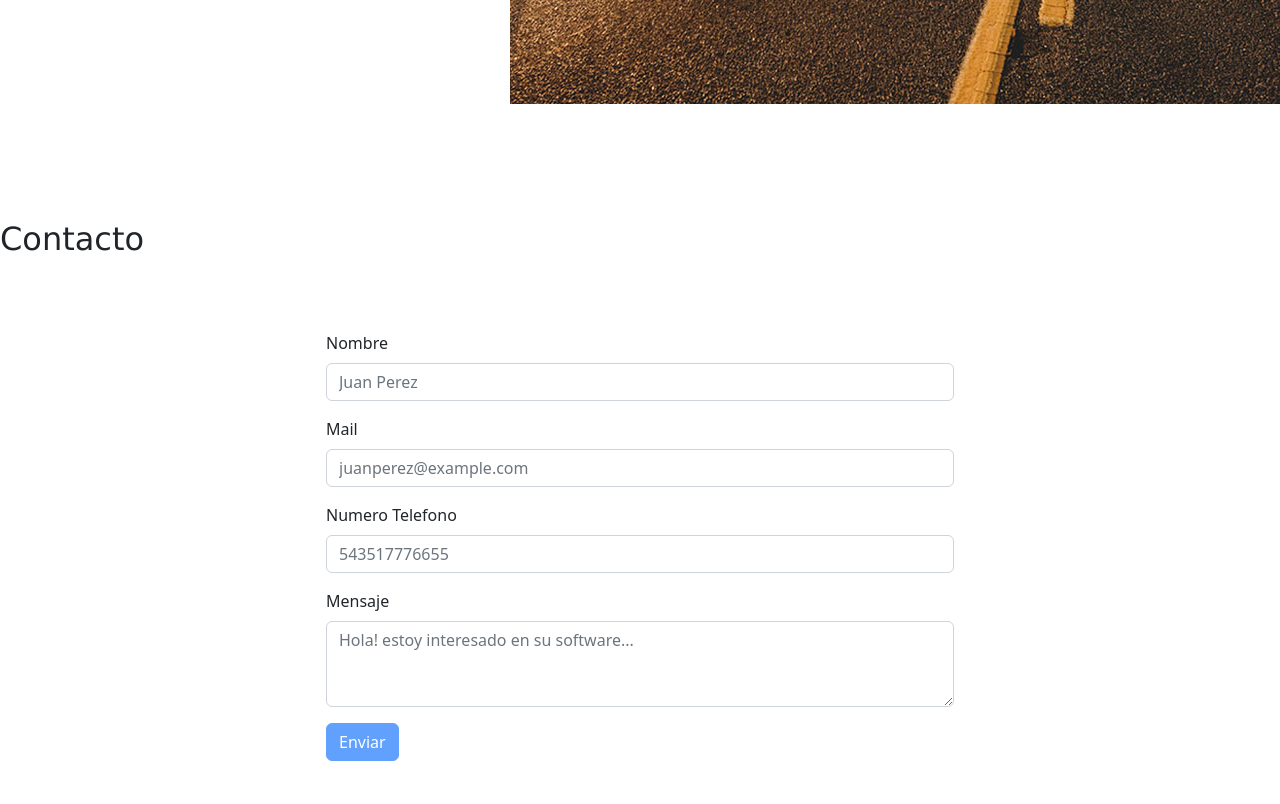
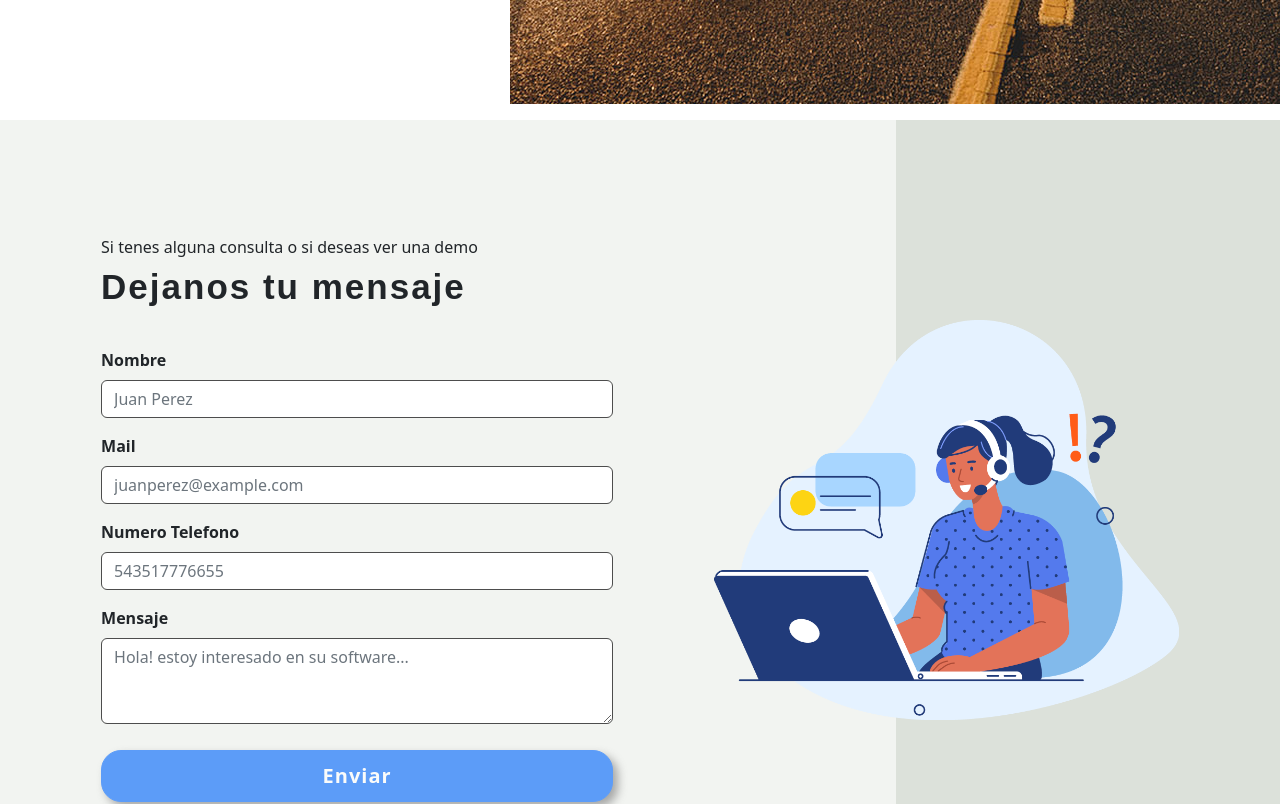
Before and after one commit to cdoller/turnero-front, a React (Create React App) app: page / in a window 1280 px wide. Shown: the part 2280-3084 px from the top of the page. Built offline with nearby package versions, Linux system fonts and the light colour scheme.

Commit message:
estilo de formulario listo, falta agregar responsive

```diff
--- a/src/assets/css/Contacto.css
+++ b/src/assets/css/Contacto.css
@@ -1,10 +1,35 @@
 .seccion-contacto{
     display: flex;
-    justify-content: center;
+    justify-content: space-evenly;
     align-items: center;
-    height: 70vh;
+    height: 100vh;
+    background-color: #F2F4F1;
+    box-sizing: border-box;
 }
 
-h2{
-    margin-top: 100px;
+.imagen-formulario{
+    height: 50vh;
 }
+
+.backgroundBox {
+    width: 30%;
+    height: 100%;
+    background-color: #DCE1DA;
+}
+
+.titulo-formulario{
+    padding-bottom: 30px;
+    margin-bottom: 10px;
+    font-family: Arial, Helvetica, sans-serif;
+    font-weight: 600;
+    letter-spacing: 2px;
+    font-size: 35px;
+}
+
+.subtitulo-formulario{
+    font-size: 16px;
+}
+
+.form-control{
+    border-color: rgb(77, 77, 77);
+}
--- a/src/assets/css/FormBootstrap.css
+++ b/src/assets/css/FormBootstrap.css
@@ -8,14 +8,33 @@
 .mensajeCorrecto h4, .mensajeError h4{
     margin: 0;
     padding-left: 10px;
+    font-size: 15px;
 }
 
 .mensajeCorrecto .iconoCheck{
     color: green;
-    font-size: 30px;
+    font-size: 20px;
 }
 
 .mensajeError .iconoWrong{
     color: red;
-    font-size: 30px;
+    font-size: 20px;
 }
+
+.formcontainer{
+    width: 40vw;
+}
+
+.form-label{
+    font-weight: 600;
+}
+
+.boton-formulario{
+    margin-top: 10px;
+    border-radius: 20px;
+    padding: 10px 40px;
+    box-shadow: 5px 5px 10px rgb(126, 126, 126);
+    font-weight: 600;
+    font-size: 20px;
+    letter-spacing: 1px;
+}
--- a/src/components/FormBootstrap.js
+++ b/src/components/FormBootstrap.js
@@ -17,7 +17,7 @@ const FormBootstrap = (props)=>{
         <>
         {cargando
                 ?   <Loader></Loader>
-                :   <Form className="container formcontainer" onSubmit={props.handleSubmit}>
+                :   <Form className="formcontainer position-relative zindex-modal" onSubmit={props.handleSubmit}>
                         <Form.Group className="mb-3" controlId="ControlNombre">
                             <Form.Label>Nombre</Form.Label>
                             <Form.Control value={user.nombre} onChange={props.handleChange} name="nombre" type="text" placeholder="Juan Perez" />
@@ -38,20 +38,20 @@ const FormBootstrap = (props)=>{
                             <Form.Control value={user.mensaje} onChange={props.handleChange} name="mensaje" as="textarea" rows={3 } placeholder="Hola! estoy interesado en su software..."/>
                         </Form.Group>
 
-                        <Button className="botonaso" variant="primary" disabled={disabled} type="submit">
+                        <Button className="boton-formulario w-100" variant="primary" disabled={disabled} type="submit">
                             Enviar
                         </Button>
 
                         {sucess &&
                             <div className='mensajeCorrecto'>
                                 <FaCheckCircle className='iconoCheck'/>
-                                <h4 className=''>Mensaje enviado!</h4>
+                                <h4 className='mensaje-formulario'>Mensaje enviado!</h4>
                             </div>
                         }
                         {error &&
                         <div className='mensajeError'>
                             <FaTimesCircle className='iconoWrong'/>
-                            <h4 className=''>Error verifique datos</h4>
+                            <h4 className='mensaje-formulario'>Error, verifique los datos ingresados</h4>
                         </div>
                         }
                     </Form>
--- a/src/containers/Contacto.js
+++ b/src/containers/Contacto.js
@@ -1,13 +1,8 @@
-import Form from "../components/Form";
 import FormBootstrap from "../components/FormBootstrap";
 import React, { useState } from "react";
 import axios from "axios";
 import "../assets/css/Contacto.css";
-
-//import {Suspense, lazy} from 'react';
-//const Loading = lazy (()=>import('../assets/statics/Loading.gif'));
-
-
+import Contactanos from '../assets/statics/contactanos.webp';
 
 
 const Contacto = ()=>{
@@ -47,9 +42,11 @@ const Contacto = ()=>{
     }
 
     return(
-        <div>
-            <h2>Contacto</h2>
-            <div className="seccion-contacto">
+        <div className="seccion-contacto position-relative">
+            <div class="backgroundBox position-absolute end-0 zindex-dropdown"></div>
+            <div>
+                <h4 className="subtitulo-formulario">Si tenes alguna consulta o si deseas ver una demo</h4>
+                <h2 className="titulo-formulario">Dejanos tu mensaje</h2>
                 <FormBootstrap
                     user={user}
                     handleChange={handleChange}
@@ -59,6 +56,8 @@ const Contacto = ()=>{
                     cargando={cargando}
                 />
             </div>
+            <img src={Contactanos} alt='Imagen de contactanos' className="imagen-formulario position-relative zindex-modal"/>
+
         </div>
     )
 }
```
Also changed, not shown: src/assets/statics/contactanos.webp (added).
